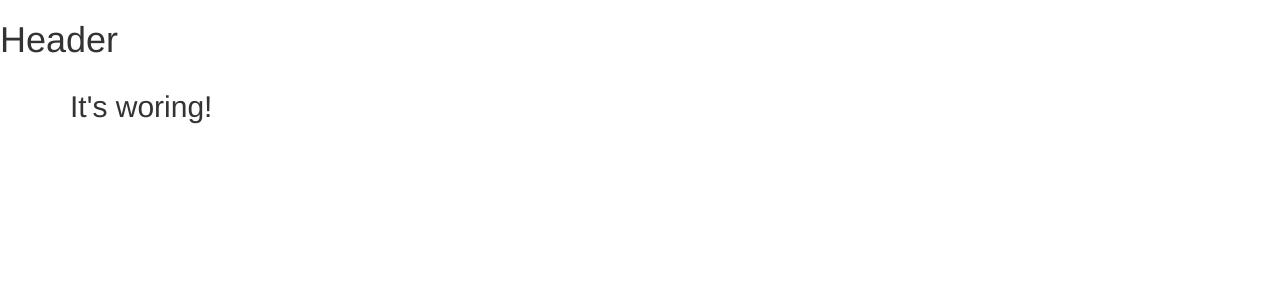
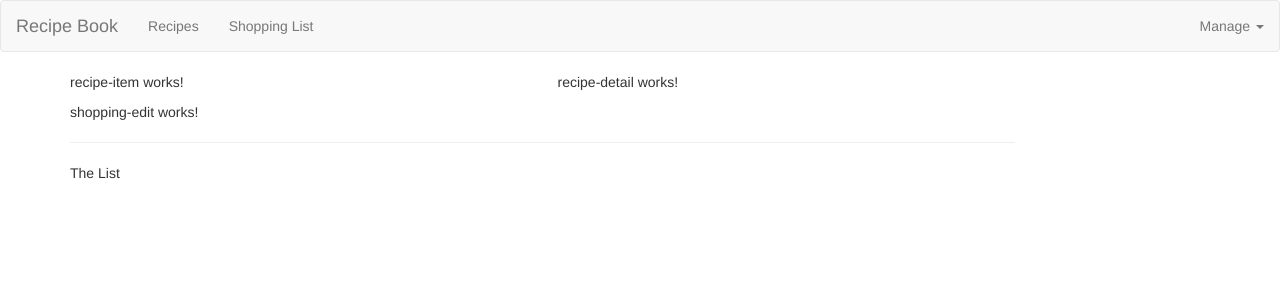
Before and after one commit to JuanOlivadoti/Angular5Course-Max, an Angular app in the folder CourseProject/: page / in a window 1280 px wide. Shown: the top 300 px of the page. Built offline with nearby package versions, Linux system fonts and the light colour scheme.

Commit message:
Header component navbar Recipes component Recipe Model

```diff
--- a/CourseProject/src/app/app.component.html
+++ b/CourseProject/src/app/app.component.html
@@ -2,7 +2,8 @@
 <div class="container">
     <div class="row">
         <div class="col-md-12">
-            <h2>It's woring!</h2>
+            <app-recipes></app-recipes>
+            <app-shopping-list></app-shopping-list>
         </div>
     </div>
 </div>
--- a/CourseProject/src/app/header/header.component.html
+++ b/CourseProject/src/app/header/header.component.html
@@ -1 +1,23 @@
-<h1>Header</h1>
+<nav class="navbar navbar-default">
+    <div class="container-fluid">
+        <div class="navbar-header">
+            <a href="#" class="navbar-brand">Recipe Book</a>
+        </div>
+        <div class="navbar-default">
+            <!-- <div class="collapse navbar-collapse"> -->
+            <ul class="nav navbar-nav">
+                <li><a href="#">Recipes</a></li>
+                <li><a href="#">Shopping List</a></li>
+            </ul>
+            <ul class="nav navbar-nav navbar-right">
+                <li class="dropdown">
+                    <a href="#" class="dropdown-toggle" role="button">Manage <span class="caret"></span></a>
+                    <ul class="dropdown-menu">
+                        <li><a href="#">Save Data</a></li>
+                        <li><a href="#">Fetch Data</a></li>
+                    </ul>
+                </li>
+            </ul>
+        </div>
+    </div>
+</nav>
--- a/CourseProject/src/app/recipes/recipe-list/recipe-list.component.html
+++ b/CourseProject/src/app/recipes/recipe-list/recipe-list.component.html
@@ -1,3 +1 @@
-<p>
-  recipe-list works!
-</p>
+<app-recipe-item></app-recipe-item>
--- a/CourseProject/src/app/recipes/recipe-list/recipe-list.component.ts
+++ b/CourseProject/src/app/recipes/recipe-list/recipe-list.component.ts
@@ -7,6 +7,8 @@ import { Component, OnInit } from '@angular/core';
 })
 export class RecipeListComponent implements OnInit {
 
+  recipes = [];
+
   constructor() { }
 
   ngOnInit() {
--- a/CourseProject/src/app/recipes/recipes.component.html
+++ b/CourseProject/src/app/recipes/recipes.component.html
@@ -1,3 +1,8 @@
-<p>
-  recipes works!
-</p>
+<div class="row">
+    <div class="col-md-5">
+        <app-recipe-list></app-recipe-list>
+    </div>
+    <div class="col-md-7">
+        <app-recipe-detail></app-recipe-detail>
+    </div>
+</div>
--- a/CourseProject/src/app/shopping-list/shopping-list.component.html
+++ b/CourseProject/src/app/shopping-list/shopping-list.component.html
@@ -1,3 +1,7 @@
-<p>
-  shopping-list works!
-</p>
+<div class="row">
+    <div class="col-xs-10">
+        <app-shopping-edit></app-shopping-edit>
+        <hr>
+        <p>The List</p>
+    </div>
+</div>
```
Also changed, not shown: CourseProject/src/app/recipes/recipe.model.ts (added, +11 -0 lines).
